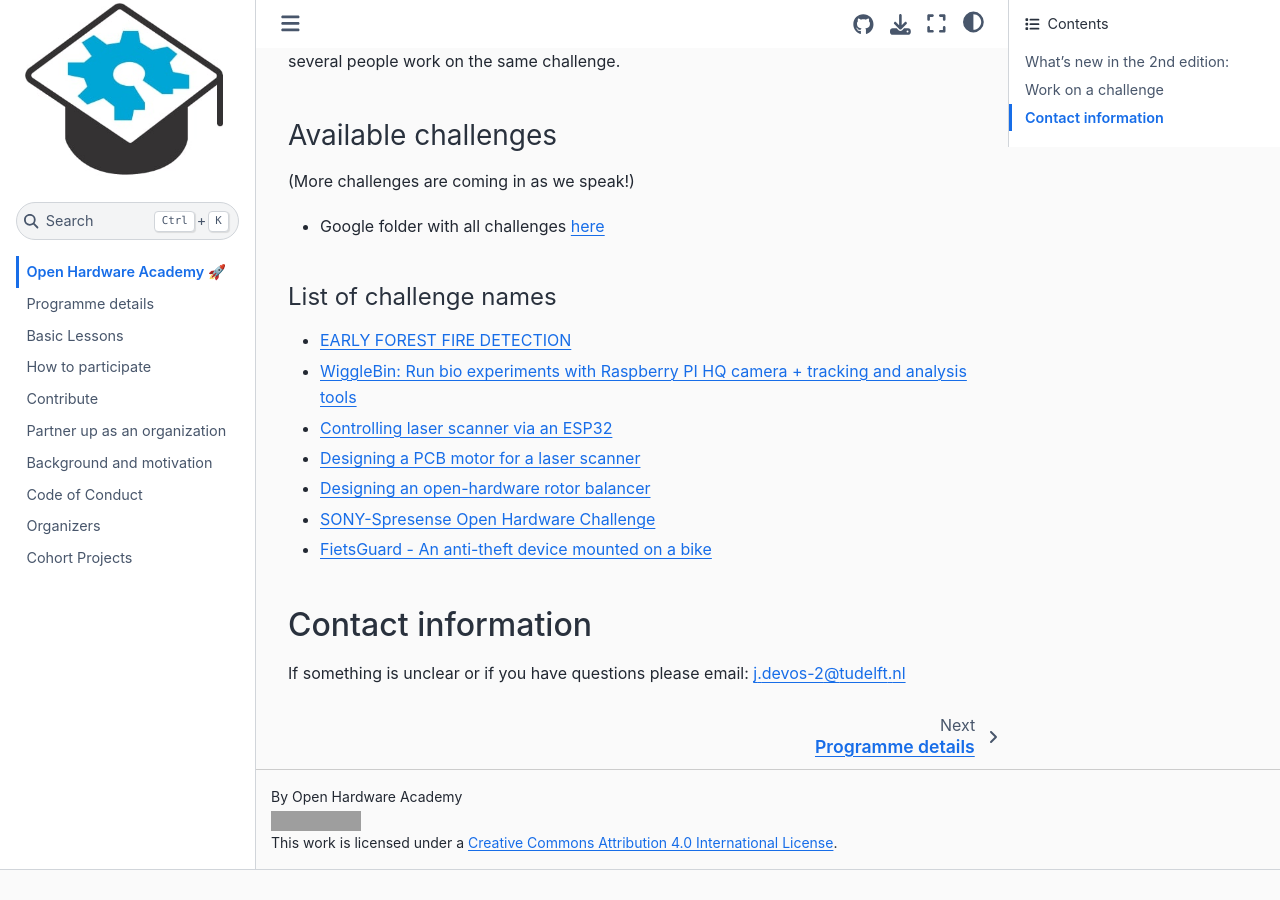
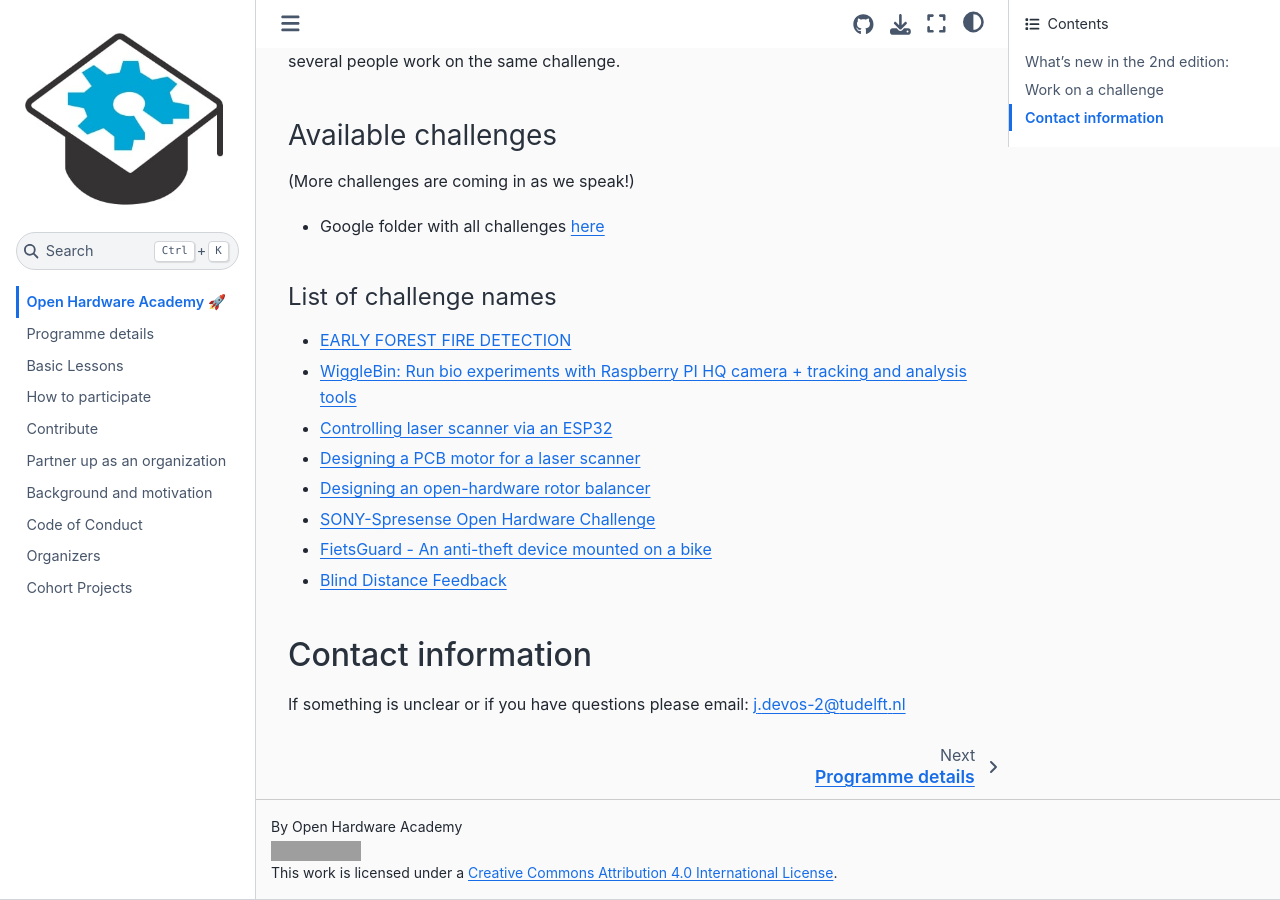
Before and after one commit to delftopenhardware/openhardware.academy, a Jupyter Book: the page built from docs/01_Welcome.md, in a window 1280 px wide and 900 px high, scrolled down 1202 px. Built offline with Jupyter Book 1.0.4 settings and Sphinx 7.4.7 and the Sphinx Book theme 1.1.4, drawn with Linux system fonts in a browser that asks for light colours; before the commit the page ends 2072 px from its top, so only the background shows below that; grey boxes are pictures that could not be loaded.

Commit message:
Added new challenge
Added

```diff
--- a/docs/01_Welcome.md
+++ b/docs/01_Welcome.md
@@ -59,6 +59,7 @@
 - [Designing an open-hardware rotor balancer](https://docs.google.com/document/d/1dZ7bJelzAygmlrr3ej8G_UCUg1WHHc6R5NpqHxLrjKk/edit)
 - [SONY-Spresense Open Hardware Challenge](https://docs.google.com/document/d/1nt5LLvU_BePQEVG-Zkp5u8ke0oQyU4XcrDo-a8XQBrs/edit)
 - [FietsGuard - An anti-theft device mounted on a bike](https://docs.google.com/document/d/1bARYbfxAnglkRn6j-BtIPSggS9vIDs8eYFDqST0y0a8/edit)
+- [Blind Distance Feedback](https://docs.google.com/document/d/1wcja1C4l4SwtgYRD_99qW7twHSFu0zLovg147UmJTso/edit)
 
 ## Contact information
 
```
